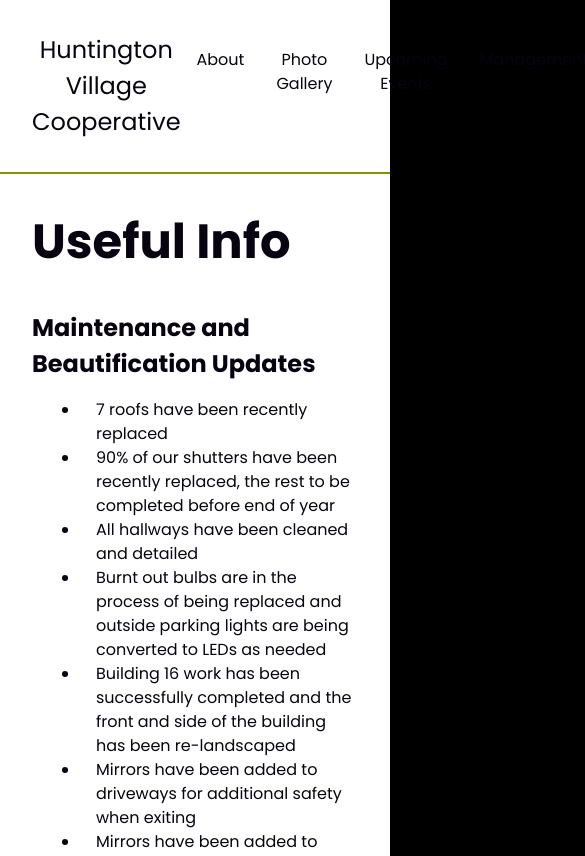
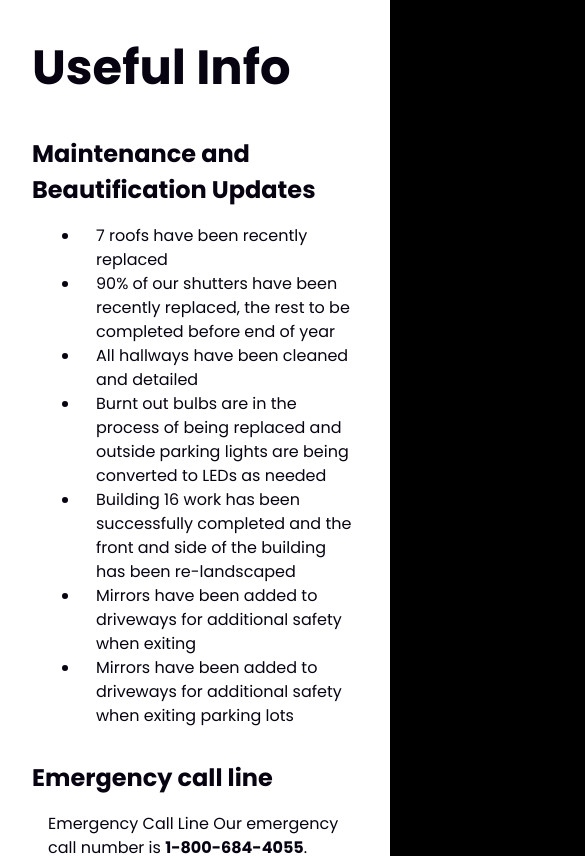
Before and after one commit to cbutera484/nh, a Vue app: page /info in a window 390 px wide. Shown: the top 856 px of the page, 585 px wide, since content can reach past the window. Built offline with nearby package versions, Linux system fonts and the light colour scheme.

Commit message:
starting mobile hamburger

```diff
--- /dev/null
+++ b/src/assets/css/variables.scss
@@ -0,0 +1,5 @@
+:root {
+  --font-family: "Roboto", "Helvetica", "Arial", sans-serif;
+  --primary-color: rgb(128 151 0);
+  --link-color: rgb(128 151 0);
+}
--- a/src/components/Nav.vue
+++ b/src/components/Nav.vue
@@ -1,8 +1,10 @@
 <script setup></script>
 
 <template>
-  <nav class="flex justify-between">
-    <h2><router-link to="/">Huntington Village Cooperative</router-link></h2>
+  <nav class="md:flex justify-between hidden">
+    <h2>
+      <router-link to="/">Huntington Village Cooperative</router-link>
+    </h2>
     <ul class="flex flex-row">
       <li><router-link to="/about">About</router-link></li>
       <li><router-link to="/photo-gallery">Photo Gallery</router-link></li>
@@ -15,12 +17,17 @@
 </template>
 
 <style scoped>
+@use "../assets/css/variables.scss";
+
 nav {
   background: #fff;
   padding: 2rem;
-  border-bottom: 2px solid rgb(128 151 0);
+  border-bottom: 2px solid var(--primary-color);
 }
 ul li {
   padding: 0 1rem;
 }
+h2 a {
+  color: var(--primary-color);
+}
 </style>
--- a/src/style.scss
+++ b/src/style.scss
@@ -1,10 +1,9 @@
 @import url("https://fonts.googleapis.com/css2?family=Poppins:wght@300;400;700&display=swap");
+@import "../src/assets/css/variables.scss";
 
 @tailwind base;
 @tailwind components;
 @tailwind utilities;
-
-$linkColor: rgb(128 151 0);
 
 :root {
   font-family: "Poppins", Helvetica, Arial, sans-serif;
@@ -30,7 +29,7 @@ a {
   text-decoration: inherit;
 }
 a:hover {
-  color: $linkColor;
+  color: var(--link-color);
 }
 
 body {
@@ -76,5 +75,5 @@ ul {
 }
 
 .router-link-active {
-  color: $linkColor;
+  color: var(--link-color);
 }
```
